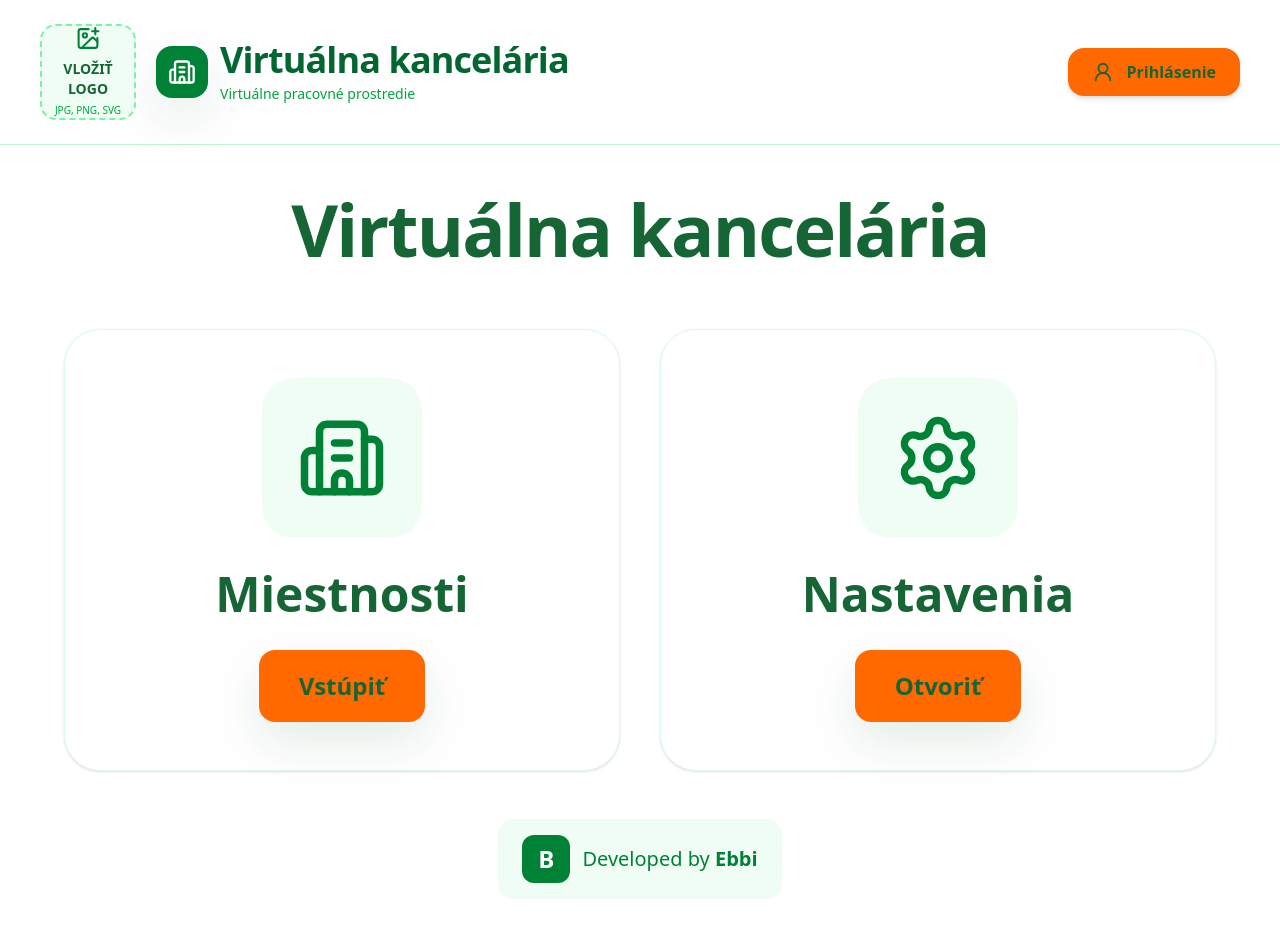
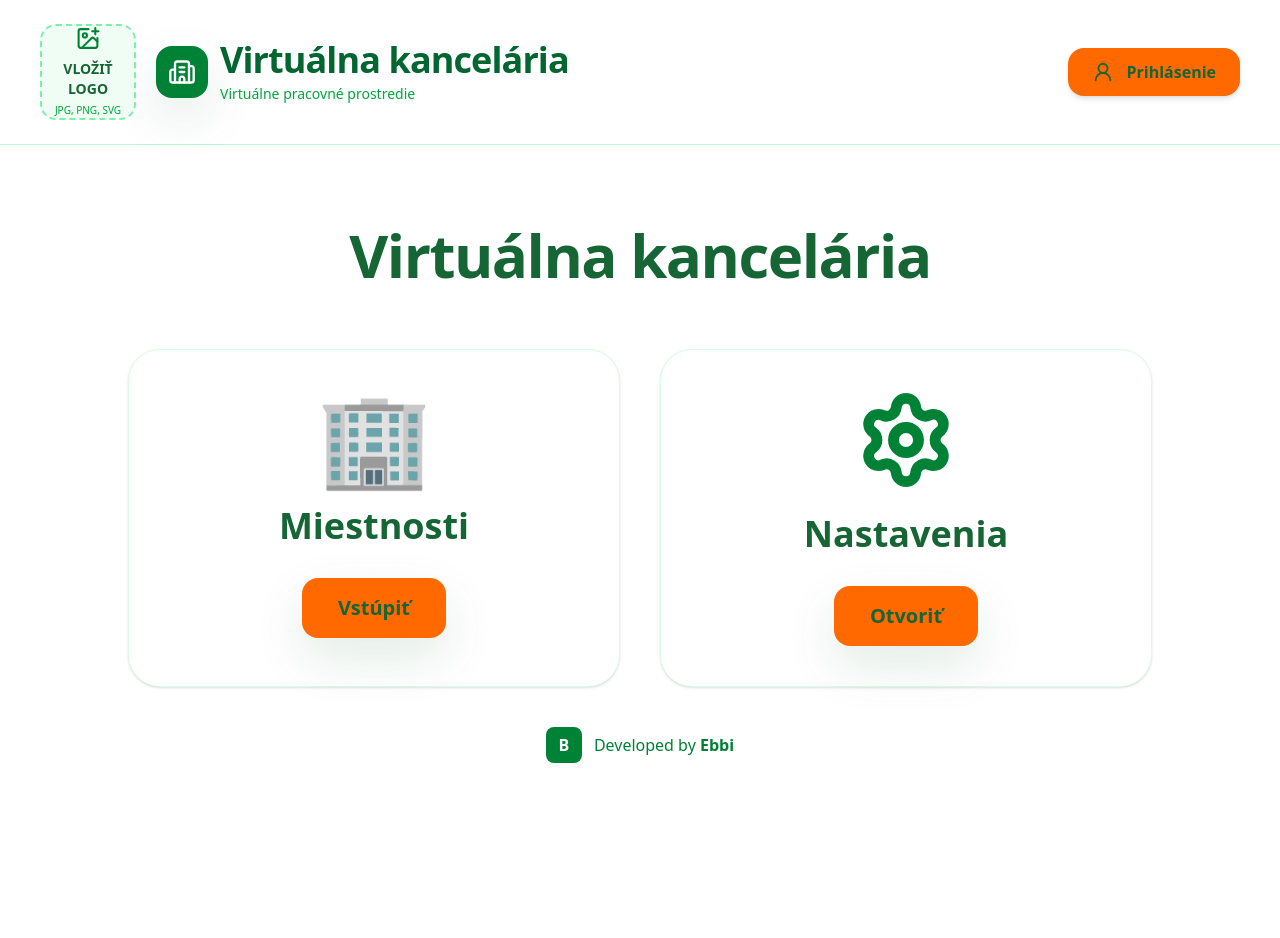
Before and after one commit to EbbiSK/virtualna-kancelaria, a React (Vite) app: page / in a window 1280 px wide. Shown: the top 938 px of the page. After the commit the page ends 855 px from the top, so only its background shows below. Built offline with nearby package versions, Linux system fonts and the light colour scheme.

Commit message:
adjust home layout to mockup

```diff
--- a/src/components/HomeView.tsx
+++ b/src/components/HomeView.tsx
@@ -1,77 +1,61 @@
-import { Building2, Settings } from "lucide-react";
+import { Settings } from "lucide-react";
 
 type HomeViewProps = {
   openRooms: () => void;
   openSettings: () => void;
 };
 
-export default function HomeView({
-  openRooms,
-  openSettings,
-}: HomeViewProps) {
+export default function HomeView({ openRooms, openSettings }: HomeViewProps) {
   return (
-    <main className="min-h-[calc(100vh-90px)] bg-white px-6 py-12">
-      <div className="mx-auto max-w-6xl">
-        <div className="mb-16 text-center">
-          <h1 className="text-7xl font-black tracking-tight text-green-700">
+    <main className="min-h-[calc(100vh-90px)] bg-white px-6 py-20">
+      <div className="mx-auto max-w-5xl text-center">
+        <h1 className="mb-16 text-6xl font-black tracking-tight text-green-700">
           Virtuálna kancelária
         </h1>
+
+        <div className="grid gap-10 md:grid-cols-2">
+          <div className="rounded-[32px] border border-green-100 bg-white px-10 py-10 shadow-sm">
+            <div className="mb-6 flex justify-center">
+              <div className="text-[92px] leading-none">🏢</div>
             </div>
 
-        <div className="grid gap-10 md:grid-cols-2">
-          <div className="rounded-[36px] border border-green-100 bg-white p-12 shadow-sm transition hover:-translate-y-1 hover:shadow-xl">
-            <div className="mb-8 flex justify-center">
-              <div className="flex h-40 w-40 items-center justify-center rounded-[32px] bg-green-50">
-                <Building2 size={90} className="text-green-700" />
-              </div>
-            </div>
-
-            <h2 className="mb-8 text-center text-5xl font-black text-green-700">
+            <h2 className="mb-8 text-4xl font-black text-green-700">
               Miestnosti
             </h2>
 
-            <div className="flex justify-center">
             <button
               onClick={openRooms}
-                className="rounded-2xl bg-orange-500 px-10 py-5 text-2xl font-bold text-white shadow-lg transition hover:bg-orange-600"
+              className="rounded-2xl bg-orange-500 px-9 py-4 text-xl font-bold text-white shadow-lg transition hover:bg-orange-600"
             >
               Vstúpiť
             </button>
           </div>
+
+          <div className="rounded-[32px] border border-green-100 bg-white px-10 py-10 shadow-sm">
+            <div className="mb-6 flex justify-center">
+              <Settings size={100} className="text-green-700" strokeWidth={2.6} />
             </div>
 
-          <div className="rounded-[36px] border border-green-100 bg-white p-12 shadow-sm transition hover:-translate-y-1 hover:shadow-xl">
-            <div className="mb-8 flex justify-center">
-              <div className="flex h-40 w-40 items-center justify-center rounded-[32px] bg-green-50">
-                <Settings size={90} className="text-green-700" />
-              </div>
-            </div>
-
-            <h2 className="mb-8 text-center text-5xl font-black text-green-700">
+            <h2 className="mb-8 text-4xl font-black text-green-700">
               Nastavenia
             </h2>
 
-            <div className="flex justify-center">
             <button
               onClick={openSettings}
-                className="rounded-2xl bg-orange-500 px-10 py-5 text-2xl font-bold text-white shadow-lg transition hover:bg-orange-600"
+              className="rounded-2xl bg-orange-500 px-9 py-4 text-xl font-bold text-white shadow-lg transition hover:bg-orange-600"
             >
               Otvoriť
             </button>
           </div>
         </div>
-        </div>
 
-        <div className="mt-12 text-center">
-          <div className="inline-flex items-center gap-3 rounded-2xl bg-green-50 px-6 py-4">
-            <div className="flex h-12 w-12 items-center justify-center rounded-xl bg-green-700 text-2xl font-black text-white">
+        <div className="mt-10 inline-flex items-center gap-3 text-green-700">
+          <div className="flex h-9 w-9 items-center justify-center rounded-lg bg-green-700 font-black text-white">
             B
           </div>
-
-            <div className="text-xl text-green-700">
-              Developed by <span className="font-black">Ebbi</span>
-            </div>
-          </div>
+          <span>
+            Developed by <strong>Ebbi</strong>
+          </span>
         </div>
       </div>
     </main>
```
Lines whose indentation alone changed are shown as unchanged.
